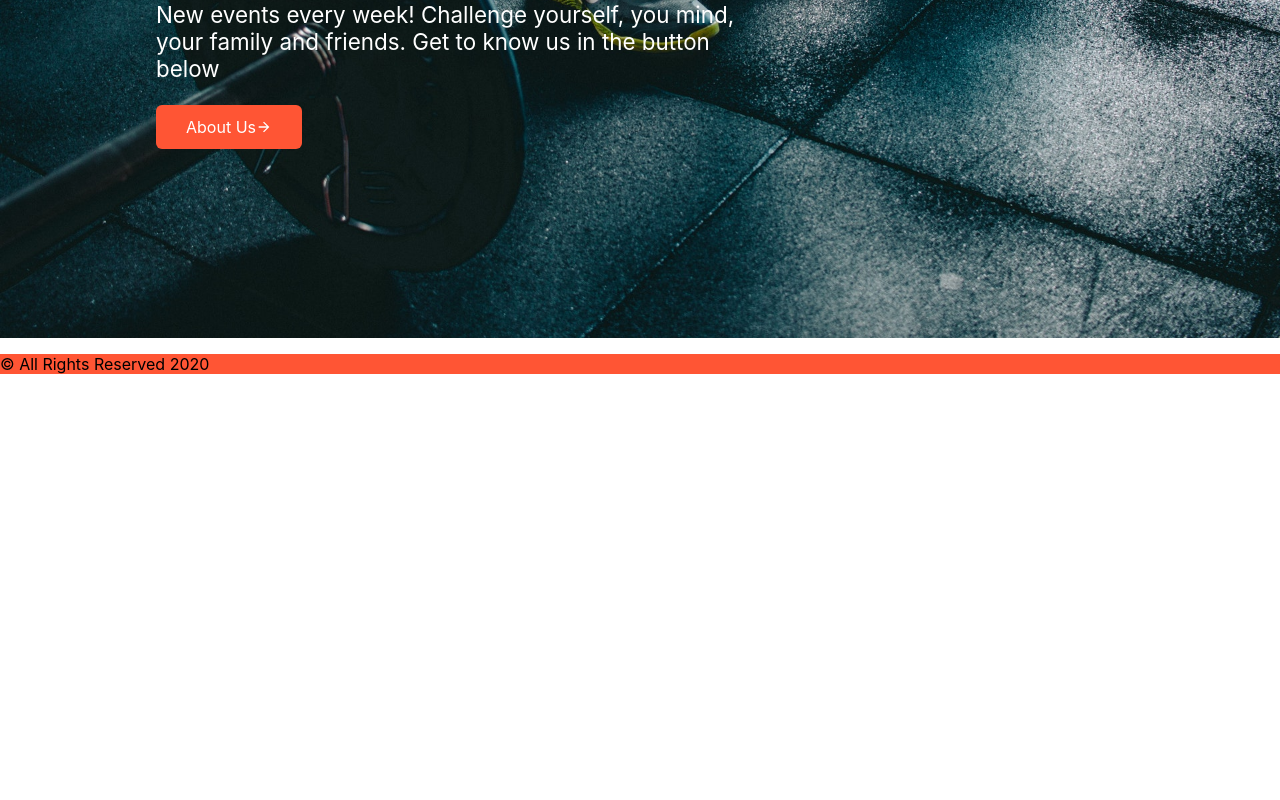
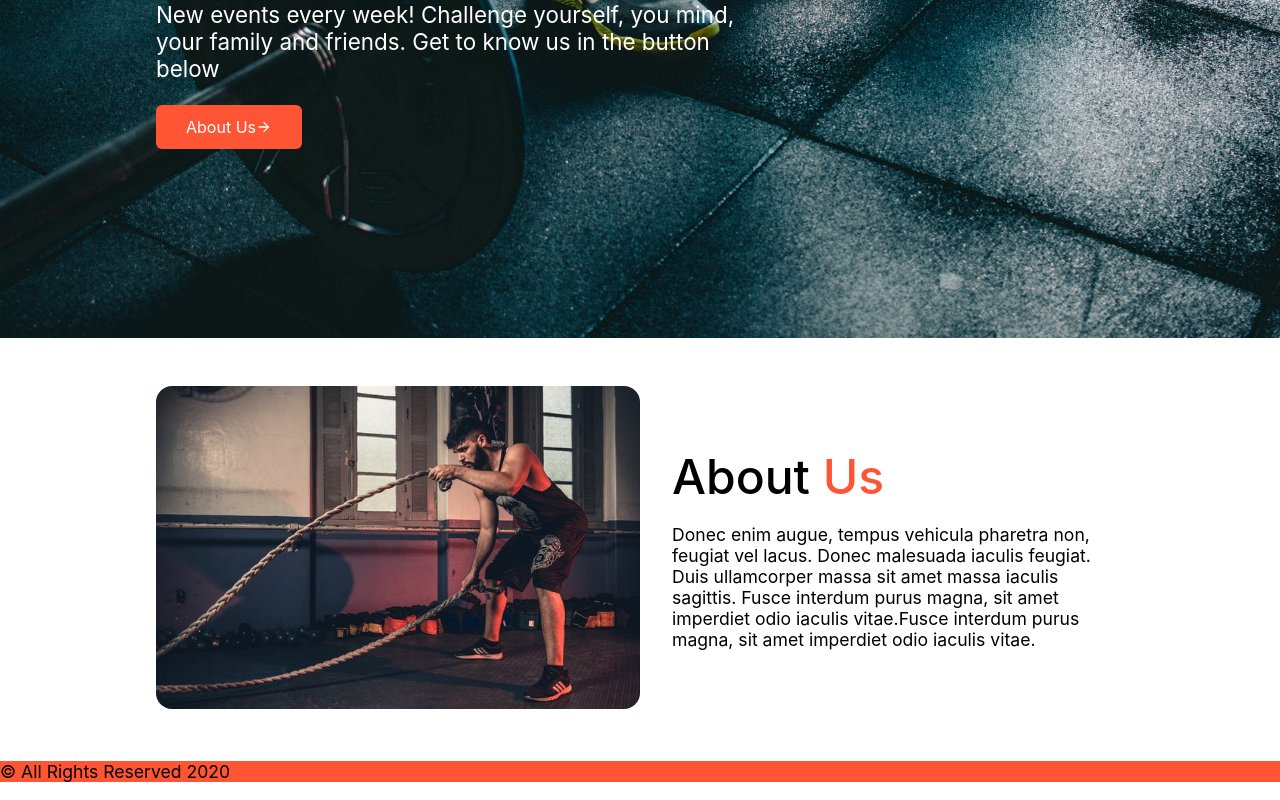
Before and after one commit to josh231101/FitnessClub, a React (Create React App) app in the folder frontend/: page / in a window 1280 px wide. Shown: the part 462-1262 px from the top of the page. Before the commit the page ends 852 px from the top, so only its background shows below. Built offline with nearby package versions, Linux system fonts and the light colour scheme.

Commit message:
Add aboutus section

```diff
--- /dev/null
+++ b/frontend/src/components/Main/Main.css
@@ -0,0 +1,18 @@
+.mainWrapper {
+  margin-top: 3rem;
+  margin-bottom: 3rem;
+}
+.mainWrapper__about {
+  display: flex;
+  justify-content: space-between;
+  align-items: center;
+}
+.about__img {
+  flex-basis: calc(50%);
+}
+.about__img img {
+  border-radius: 1rem;
+}
+.about__text {
+  flex-basis: calc(50% - 2rem);
+}
--- a/frontend/src/components/Main/index.js
+++ b/frontend/src/components/Main/index.js
@@ -0,0 +1,34 @@
+import React from "react";
+import aboutImg from "../../images/aboutus.jpg";
+import "./Main.css";
+
+const Main = () => {
+  return (
+    <main className="container mainWrapper">
+      <div className="mainWrapper__about">
+        <div className="about__img">
+          <img
+            loading="lazy"
+            src={aboutImg}
+            alt="FitClub Image"
+            aria-label="FitClub Image Example"
+          />
+        </div>
+        <div className="about__text">
+          <h2>
+            About <span>Us</span>
+          </h2>
+          <p>
+            Donec enim augue, tempus vehicula pharetra non, feugiat vel lacus.
+            Donec malesuada iaculis feugiat. Duis ullamcorper massa sit amet
+            massa iaculis sagittis. Fusce interdum purus magna, sit amet
+            imperdiet odio iaculis vitae.Fusce interdum purus magna, sit amet
+            imperdiet odio iaculis vitae.
+          </p>
+        </div>
+      </div>
+    </main>
+  );
+};
+
+export default Main;
--- a/frontend/src/index.css
+++ b/frontend/src/index.css
@@ -18,3 +18,17 @@ code {
   font-family: source-code-pro, Menlo, Monaco, Consolas, "Courier New",
     monospace;
 }
+img {
+  width: 100%;
+}
+h1 {
+  font-size: 4rem;
+}
+h2 {
+  font-size: 3rem;
+  font-weight: 500;
+  margin: 1rem 0;
+}
+p {
+  font-size: 1.1rem;
+}
--- a/frontend/src/pages/Home/index.js
+++ b/frontend/src/pages/Home/index.js
@@ -2,11 +2,18 @@ import React from "react";
 import Footer from "../../components/Footer";
 import HeroSection from "../../components/HeroSection";
 import Navbar from "../../components/Navbar";
+import Main from "../../components/Main";
 const Home = () => {
   return (
     <>
       <Navbar />
       <HeroSection />
+      {/* MAIN ABOUT */}
+      <Main />
+      {/* FEATURES */}
+      {/* TESTIMONIALS */}
+      {/* BLOG ENTRIES */}
+      {/*  */}
       <Footer />
     </>
   );
```
Also changed, not shown: frontend/src/images/aboutus.jpg (added).
